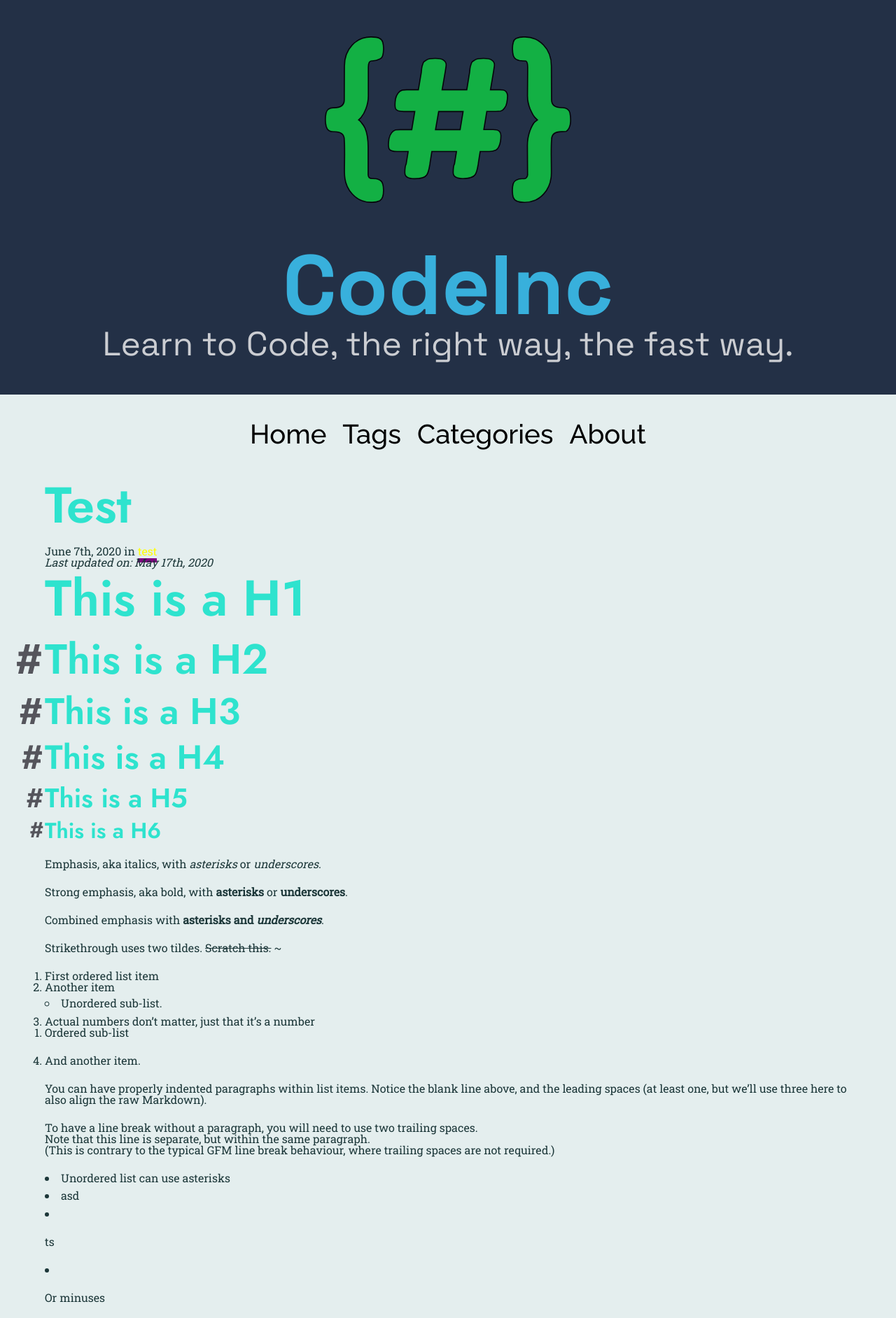
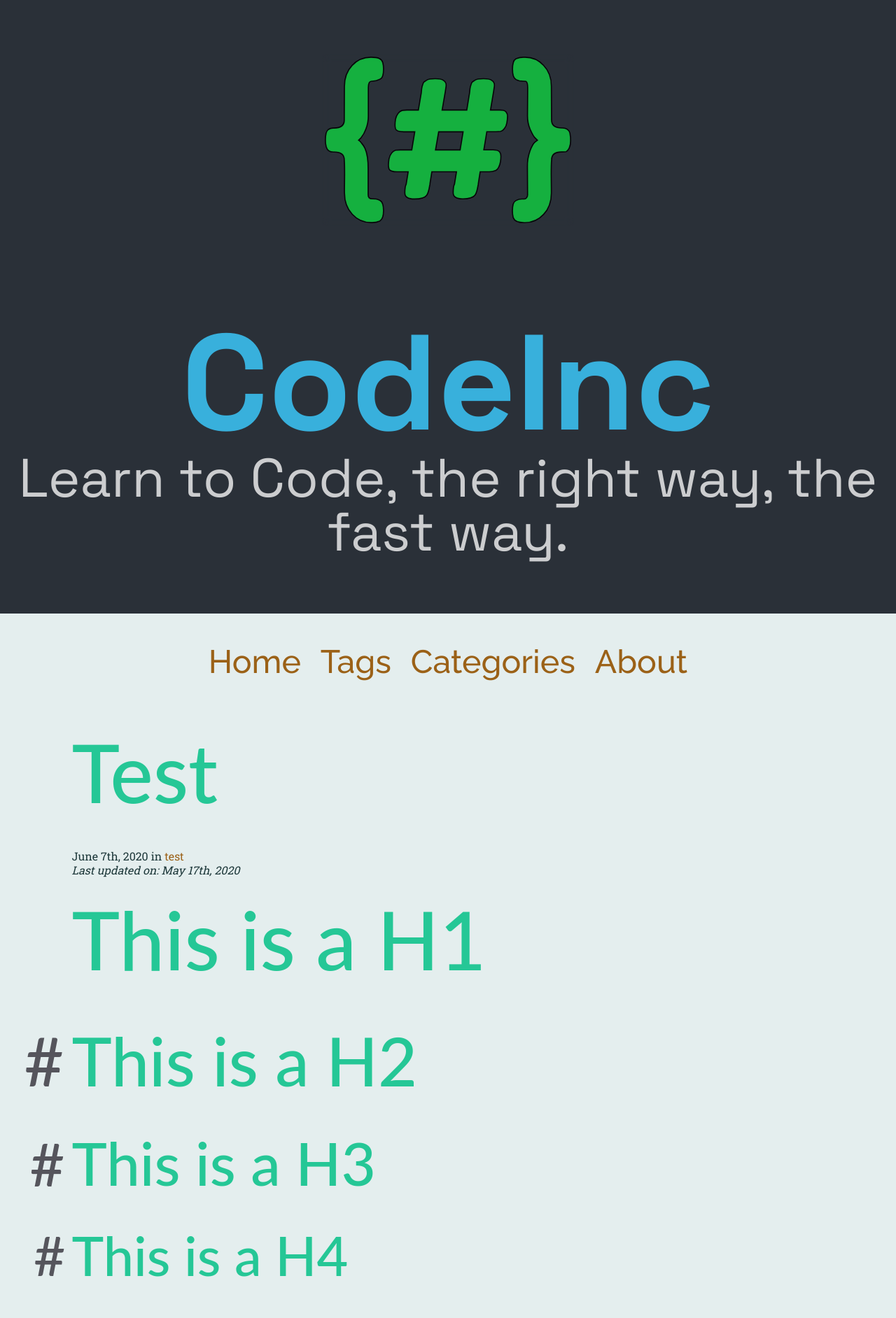
Before and after one commit to raprocks/jekyll-theme-noob, a Jekyll site: the page built from _posts/2020-06-07-test.md, in a window 1280 px wide. Shown: the top 1884 px of the page at 70% size. Built offline with Jekyll 4.4.1, drawn with Linux system fonts in a browser that asks for light colours; a style sheet for code colours, icons or effects is not loaded.

Commit message:
looking good now atleast ;_;

```diff
--- a/_layouts/default.html
+++ b/_layouts/default.html
@@ -6,8 +6,7 @@
   <body>
     <!-- Change navigation links here -->
     <header>
-      <div id="logo">
-
+        <div id="logo">
         <svg xmlns="http://www.w3.org/2000/svg" xmlns:xlink="http://www.w3.org/1999/xlink" viewBox="0 0 219.25 149.86">
           <defs>
             <style>
@@ -64,6 +63,48 @@
     </main>
     <!-- {% include foot.html %} -->
     </div>
+    <script>
+            const canvas = document.getElementById('backmatrix');
+const ctx = canvas.getContext('2d');
+
+// set the width and height of the canvas
+const w = canvas.width = document.body.offsetWidth;
+const h = canvas.height = document.body.offsetHeight;
+
+// draw a black rectangle of width and height same as that of the canvas
+ctx.fillStyle = '#000';
+ctx.fillRect(0, 0, w, h);
+const cols = Math.floor(w / 20) + 1;
+const ypos = Array(cols).fill(0);
+function matrix () {
+  // Draw a semitransparent black rectangle on top of previous drawing
+  ctx.fillStyle = '#0001';
+  ctx.fillRect(0, 0, w, h);
+
+  // Set color to green and font to 15pt monospace in the drawing context
+  ctx.fillStyle = '#0f0';
+  ctx.font = '15pt monospace';
+
+  // for each column put a random character at the end
+  ypos.forEach((y, ind) => {
+    // generate a random character
+    const text = String.fromCharCode(Math.random() * 128);
+
+    // x coordinate of the column, y coordinate is already given
+    const x = ind * 20;
+    // render the character at (x, y)
+    ctx.fillText(text, x, y);
+
+    // randomly reset the end of the column if it's at least 100px high
+    if (y > 100 + Math.random() * 10000) ypos[ind] = 0;
+    // otherwise just move the y coordinate for the column 20px down,
+    else ypos[ind] = y + 20;
+  });
+}
+
+// render the animation at 20 FPS.
+setInterval(matrix, 50);
+        </script>
   </body>
 
 </html>
--- a/_sass/_header.scss
+++ b/_sass/_header.scss
@@ -1,5 +1,5 @@
 header {
-  color: whitesmoke;
+  background-color: $headerbgcolor;
   display: flex;
   justify-content: space-between;
   align-items: center;
@@ -9,26 +9,27 @@
   padding: 2em 0rem;
   position: relative;
 }
-header::before {
-  content: "";
-  width: 100%;
-  height: 100%;
-  position: absolute;
-  top: 0;
-  left: 0;
-  z-index: -10;
-  background: $headerbgcolor;
-}
 
 #logo {
   height: 20vh;
   width: 40vh;
   svg {
+      backdrop-filter: blur(6px);
     path {
       fill: $logo_fill;
       stroke-width: 1;
     }
   }
+}
+#backmatrix {
+    filter:blur(1px);
+    position: absolute;
+    height: 100%;
+    width: 100%;
+    top:0;
+    left:0;
+    z-index: -1;
+    background-color: rgba(23,45,56,0.7);
 }
 #title {
   font-size: 5rem;
@@ -46,17 +47,6 @@
   font-weight: $site_tagline_font_weight;
 }
 
-@keyframes neonify {
-  0% {
-    text-shadow: 0px 0px 0px mediumspringgreen;
-  }
-  50% {
-    text-shadow: 0px 0px 30px mediumspringgreen;
-  }
-  100% {
-    text-shadow: 0px 0px 0px mediumspringgreen;
-  }
-}
 nav {
   display: flex;
   justify-content: center;
@@ -66,7 +56,7 @@
     display: flex;
     list-style-type: none;
     li {
-      font-size: 1.6rem;
+      font-size: 1.2em;
       margin: 1em 0em;
       padding: 0 0.3em;
     }
--- a/_sass/_reset.scss
+++ b/_sass/_reset.scss
@@ -4,7 +4,7 @@
   box-sizing: inherit;
 }
 :root {
-  font-size: $root_font_size;
+    font-size: clamp(1rem, calc(0.4444rem + 2.4691vw), 3.5rem);
 }
 a {
   text-decoration: none;
--- a/_sass/_site.scss
+++ b/_sass/_site.scss
@@ -1,18 +1,18 @@
 body {
-
     padding-bottom: 2rem;
     background-color: $background_light;
     color: $color_light;
-    @media (prefers-color-scheme: dark) {
+/*    @media (prefers-color-scheme: dark) {
         background-color: $background_dark;
         color: $color_dark;
-    }
+    }*/
 }
 
 main {
     font-size: $content_font_size;
-    margin-left: clamp(22px, 8vw, 64px);
-    margin-right: clamp(22px, 8vw, 64px);
+    margin-left: clamp(22px, 8vw, 15%);
+    margin-right: clamp(22px, 8vw, 15%);
+    line-height: 1.3;
 }
 
 p {
@@ -64,8 +64,9 @@
     flex-direction: column;
     justify-content: center;
     align-items: center;
+    border: 3px solid #666;
     img {
-        width: 40%;
+        width: clamp(40%,70vw, 90%);
         margin: 0.3em 0;
     }
     figcaption {
@@ -74,11 +75,6 @@
     }
 }
 
-
-main {
-    a {
-        color: yellow;
-        border-bottom: 6px solid purple;
-        padding:0;
-    }
+a {
+    color: rgba(155,97,23,1);
 }
--- a/_sass/_variables.scss
+++ b/_sass/_variables.scss
@@ -2,6 +2,26 @@
 @import url("https://fonts.googleapis.com/css2?family=Jost:wght@600;700&family=Roboto+Slab&display=swap");
 @import url("https://cdn.jsdelivr.net/npm/@xz/fonts@1/serve/cascadia-code.min.css");
 @import url('https://fonts.googleapis.com/css2?family=Space+Grotesk:wght@400;700&display=swap');
+$color1: #6666BD;
+$color2: #556EC5;
+$color3: #3F75CC;
+$color4: #177DD2;
+$color5: #0083D6;
+$color6: #008AD9;
+$color7: #0090DA;
+$color8: #0097DA;
+$color9: #009CD8;
+$color10: #00A2D6;
+$color11: #00A7D1;
+$color12: #00ACCC;
+$color13: #00B0C6;
+$color14: #00B5BF;
+$color15: #00B9B8;
+$color16: #00BDB0;
+$color17: #00C1A7;
+$color18: #00C49F;
+$color19: #25C796;
+$color20: #49CA8E;
 // Light Mode Settings Here
 $background_light: #e4eeee;
 $color_light: #1c3739;
@@ -14,20 +34,20 @@
 $site_title_font_weight: 800;
 $site_tagline_font: 'Space Grotesk', sans-serif;
 $site_tagline_font_weight: 300;
-$head_font: "Jost", cursive;
-$head_font_weight: 300;
+$head_font: "Lato", sans-serif;
+$head_font_weight: 500;
 $content_font: "Roboto Slab", sans-serif;
 $content_font_weight: regular;
 $content_font_size: 16px;
 $code_font: "Cascadia Code", monospace;
 $root_font_size: clamp(20px, 2vw,24px);
-$heading_color: rgba(0, 224, 198,0.8);
+$heading_color: $color19;
 $link_color: rgb(47, 147, 130);
 $link_background_color: rgba(130,26,129,0.5);
 $caption_color : rgba(177,177,177,0.8);
 
 // header colors
-$headerbgcolor: rgb(35, 48, 70);
+$headerbgcolor: rgb(42, 48, 56);
 $logo_fill: rgba(12, 234, 67, 1);
 
 //vars
```
